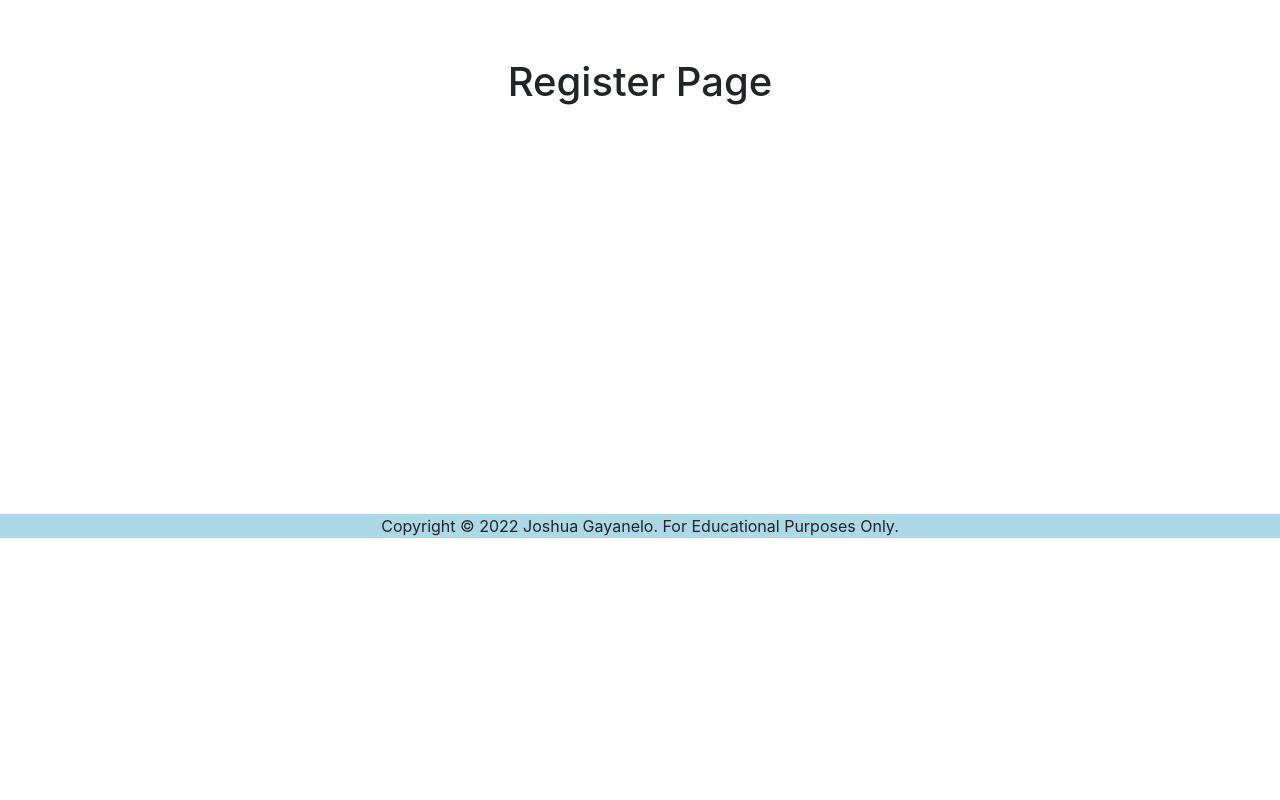
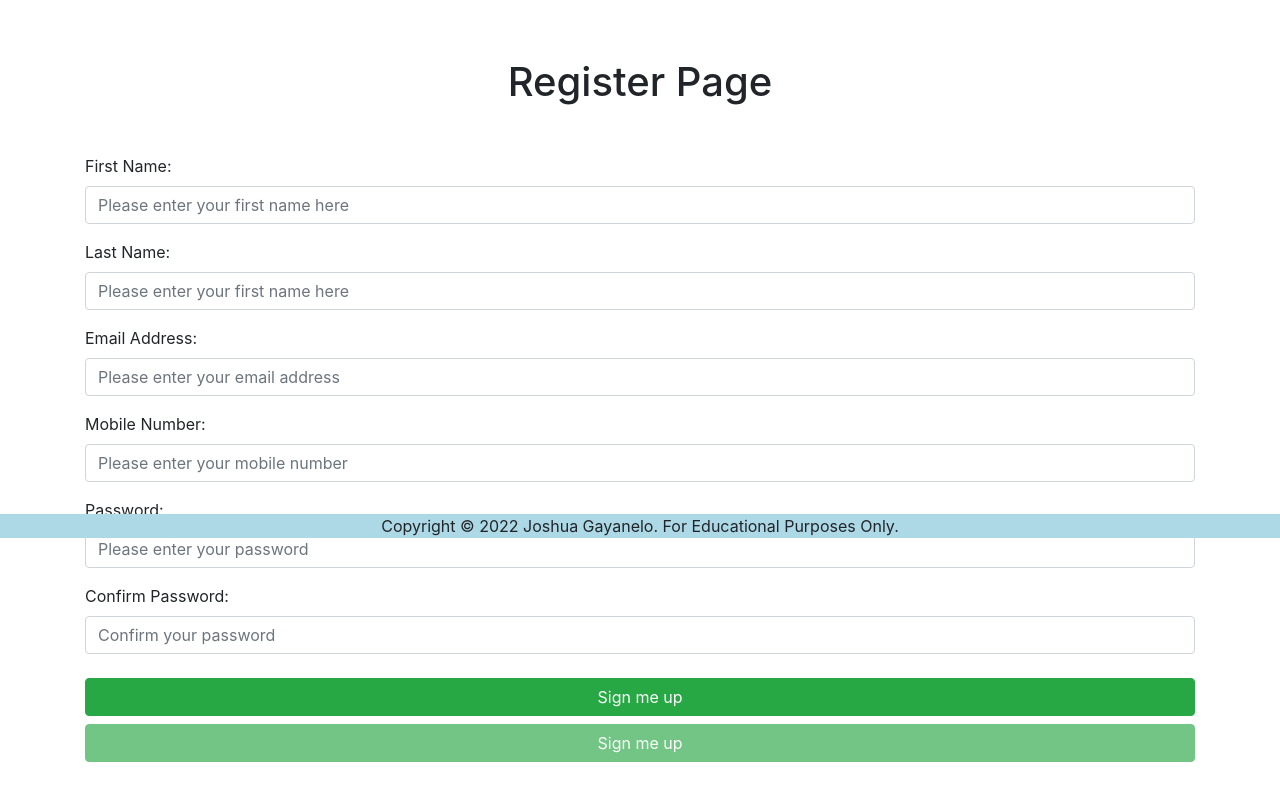
Before and after one commit to joshuagayanelo/jg-ecommerce-capstone3, a React (Create React App) app: page /Register in a window 1280 px wide. Shown: the part 262-1062 px from the top of the page. Before the commit the page ends 800 px from the top, so only its background shows below. Built offline with nearby package versions, Linux system fonts and the light colour scheme.

Commit message:
done creating initial registration simulation

```diff
--- a/src/pages/Register.js
+++ b/src/pages/Register.js
@@ -1,5 +1,6 @@
-import {Container} from 'react-bootstrap';
-import Banner from './../components/Banner'
+import {Container, Form, Button } from 'react-bootstrap';
+import Banner from './../components/Banner';
+import Swal from 'sweetalert2';
 
 const bannerRegiser = {
 	title: 'Sign up here',
@@ -7,10 +8,99 @@ const bannerRegiser = {
 }
 
 export default function Register() {
+
+	const registrationProcess = (event) => {
+			event.preventDefault();
+			Swal.fire({
+			icon: 'success',
+			title: 'Registration Succesful',
+			text: 'Your account has been successfully created. You may now log in.'
+		});
+	};
+
 	return (
 		<Container>
 			<Banner bannerData = {bannerRegiser}/>
 			<h1 className="text-center mt-3"> Register Page </h1>
+			<Form className="mt-5 mb-5" onSubmit={elo => registrationProcess(elo)}>
+				 {/*firstName*/}
+				 <Form.Group>
+				 	<Form.Label>First Name:</Form.Label>
+				 	<Form.Control
+				 		type="text"
+				 		placeholder="Please enter your first name here"
+				 		required
+				 	/>
+				 </Form.Group>
+
+				 {/*lastName*/}
+				  <Form.Group>
+				  	<Form.Label>Last Name:</Form.Label>
+				  	<Form.Control
+				 		type="text"
+				 		placeholder="Please enter your first name here"
+				 		required
+				  	/>
+				  </Form.Group>
+
+				 {/*email*/}
+				  <Form.Group>
+				  	<Form.Label>Email Address:</Form.Label>
+				  	<Form.Control
+				 		type="email"
+				 		placeholder="Please enter your email address"
+				 		required
+				  	/>
+				  </Form.Group>
+
+				 {/*mobileNo*/}
+				  <Form.Group>
+				  	<Form.Label>Mobile Number:</Form.Label>
+				  	<Form.Control
+				 		type="text"
+				 		placeholder="Please enter your mobile number"
+				 		required
+				  	/>
+				  </Form.Group>
+
+				 {/*password*/}
+				  <Form.Group>
+				  	<Form.Label>Password:</Form.Label>
+				  	<Form.Control
+				 		type="password"
+				 		placeholder="Please enter your password"
+				 		required
+				  	/>
+				  </Form.Group>
+
+				 {/*confirm-password*/}
+				  <Form.Group>
+				  	<Form.Label>Confirm Password:</Form.Label>
+				  	<Form.Control
+				 		type="password"
+				 		placeholder="Confirm your password"
+				 		required
+				  	/>
+				  </Form.Group>
+
+				<Button
+					className="btn-block mt-4"
+					variant="success"
+					type="submit"
+				>
+					Sign me up
+				</Button>
+
+				<Button
+					className="btn-block"
+					variant="success"
+					type="submit"
+					disabled
+				>
+					Sign me up
+				</Button>
+
+			</Form>
 		</Container>
 	);
 };
```
